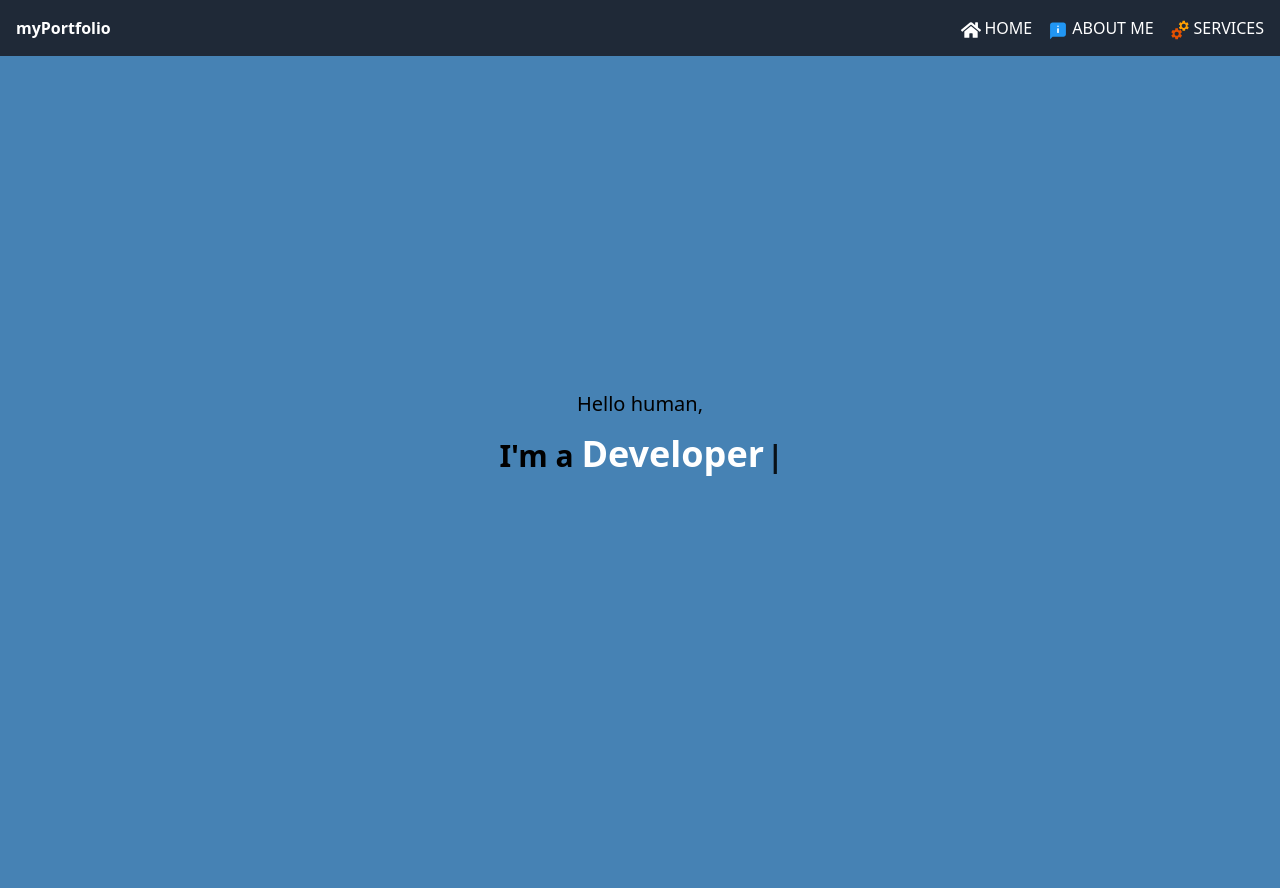
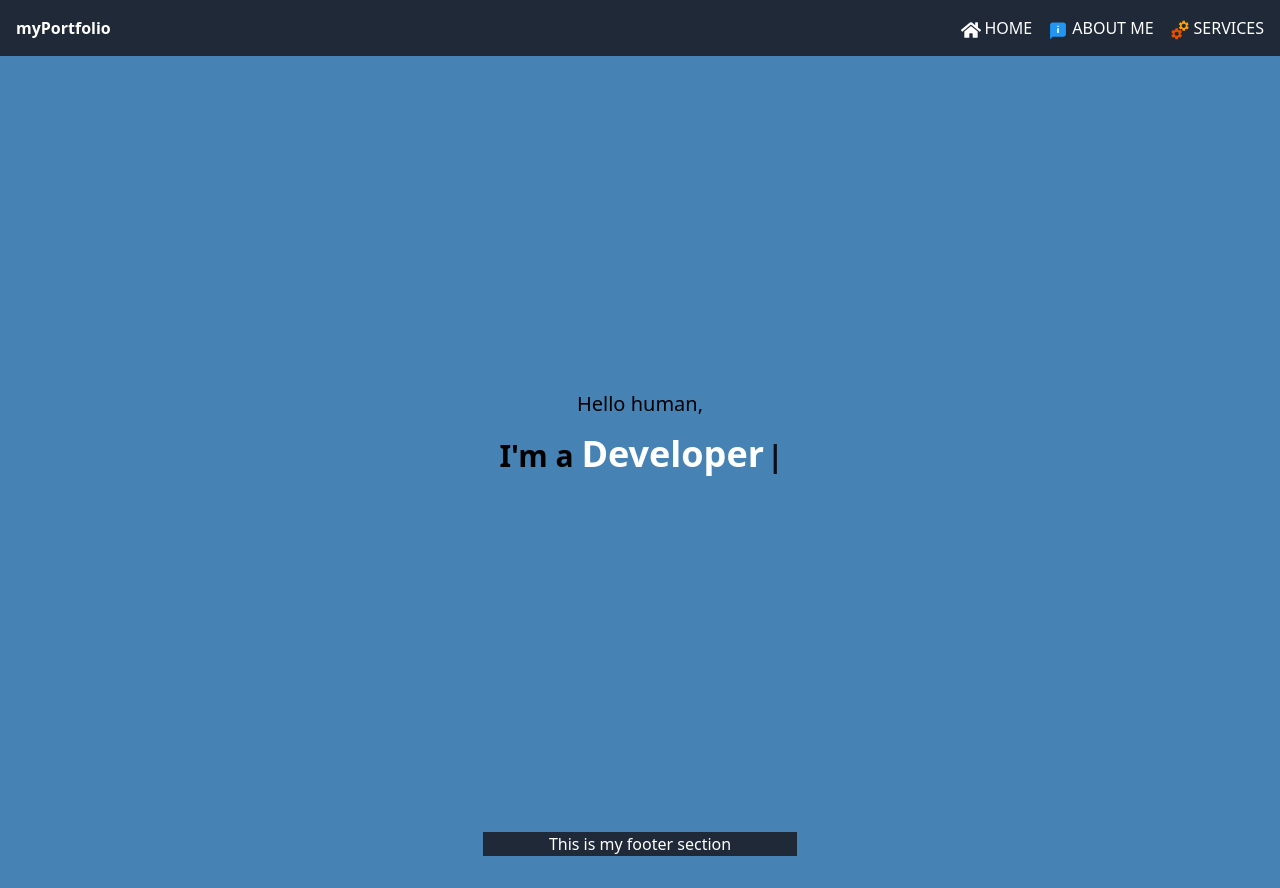
Before and after one commit to Elian-hub/portfolio, a React (Vite) app: page / in a window 1280 px wide. Before the commit the page ends 864 px from the top, so only its background shows below. Built offline with nearby package versions, Linux system fonts and the light colour scheme.

Commit message:
back at it

```diff
--- a/src/App.jsx
+++ b/src/App.jsx
@@ -3,6 +3,7 @@ import './App.css';
 import Header from './Components/Header/Header';
 import './scss/main.scss';
 import Intro from './Components/Intro/Intro';
+import Footer from './Components/Footer/Footer';
 
 function App() {
   const [isLoading, setIsLoading] = useState(true);
@@ -29,6 +30,7 @@ function App() {
     <div>
       <Header />
       <Intro />
+      <Footer />
     </div>
   );
 }
--- /dev/null
+++ b/src/Components/Footer/Footer.jsx
@@ -0,0 +1,13 @@
+import React from 'react';
+
+const Footer = () => {
+  return (
+    <footer className='bg-gray-800 text-white'>
+      <div className=''>
+        <h1>This is my footer section</h1>
+      </div>
+    </footer>
+  );
+};
+
+export default Footer;
```
Also changed, not shown: 1 other file (tests, documents, lock files or other folders).
